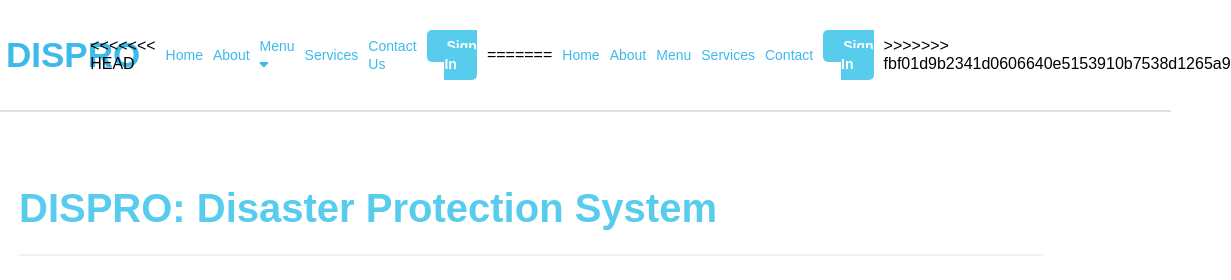
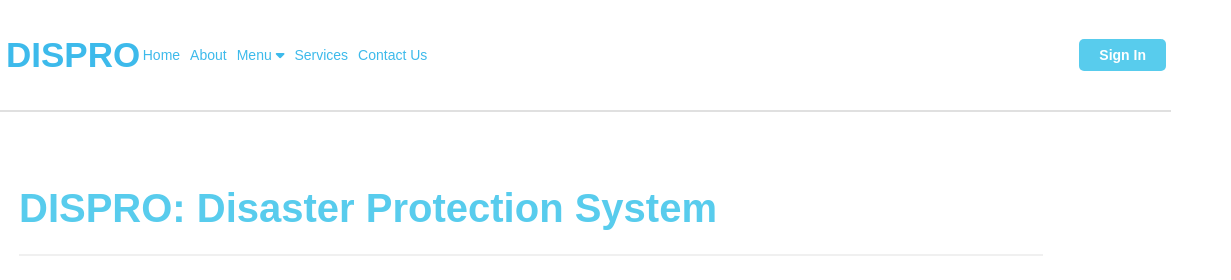
Before and after one commit to ArnavThakur2021/DISPRO, a plain HTML site: page html/web2.html in a window 1280 px wide. Shown: the top 280 px of the page, 109-1340 px from the left, 1231 px wide, since content can reach past the window. Drawn offline with Linux system fonts and the light colour scheme; a web font is replaced by a local one.

Commit message:
fixed web2

```diff
--- a/html/web2.html
+++ b/html/web2.html
@@ -13,9 +13,7 @@
                 <img src="../Gemini_Generated_Image_gecqxbgecqxbgecq.png" alt="DISPRO Logo" height ="100" width="5">
                 <h2 class="logo-text"> DISPRO</h2>
             </a>
-            <ul class"nav-menu">
                 <ul class="nav-menu">
-<<<<<<< HEAD
                 <li class="nav-item"><a href="web.html#" class="nav-link">Home</a></li>
                 <li class="nav-item"><a href="about.html#" class="nav-link">About</a></li>
                 <li class="nav-item dropdown">
@@ -28,14 +26,6 @@
                 <li class="nav-item"><a href="services.html#" class="nav-link">Services</a></li>
                 <li class="nav-item"><a href="contact.html#" class="nav-link">Contact Us</a></li>
                 <li class="nav-item nav-signin" align='right'><a href="loginPage.html#" class="nav-link signin-btn">Sign In</a></li>
-=======
-                <li class="nav-item"><a href="web2.html#" class="nav-link">Home</a></li>
-                <li class="nav-item"><a href="#" class="nav-link">About</a></li>
-                <li class="nav-item"><a href="#" class="nav-link">Menu </a></li>
-                <li class="nav-item"><a href="#" class="nav-link">Services</a></li>
-                <li class="nav-item"><a href="#" class="nav-link">Contact</a></li>
-                <li class="nav-item nav-signin" align='right'><a href="login.html" class="nav-link signin-btn">Sign In</a></li>
->>>>>>> fbf01d9b2341d0606640e5153910b7538d1265a9
             </ul>
         </nav>
     </header>
```
